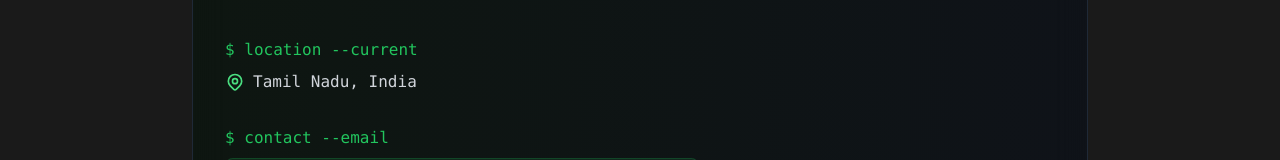
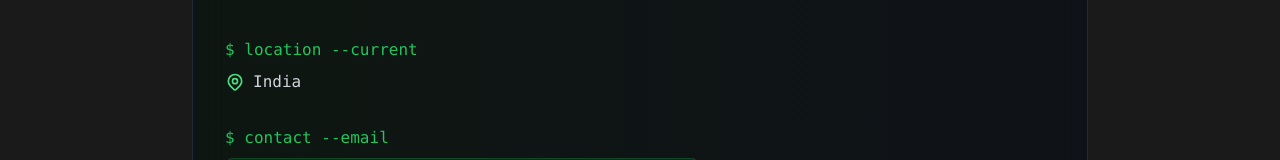
Before and after one commit to deepanharsha/deepanharsha, a Next.js app: page / in a window 1280 px wide. Shown: the part 1999-2159 px from the top of the page. Built offline with nearby package versions, Linux system fonts and the light colour scheme.

Commit message:
Update ContactSection.tsx

```diff
--- a/app/components/ContactSection.tsx
+++ b/app/components/ContactSection.tsx
@@ -33,7 +33,7 @@ export default function ContactSection() {
 									/>
 									<path strokeLinecap="round" strokeLinejoin="round" strokeWidth={2} d="M15 11a3 3 0 11-6 0 3 3 0 016 0z" />
 								</svg>
-								<span>Tamil Nadu, India</span>
+								<span>India</span>
 							</div>
 							<p className="text-green-500 mt-8 mb-2">$ contact --email</p>
 							<motion.a
```
